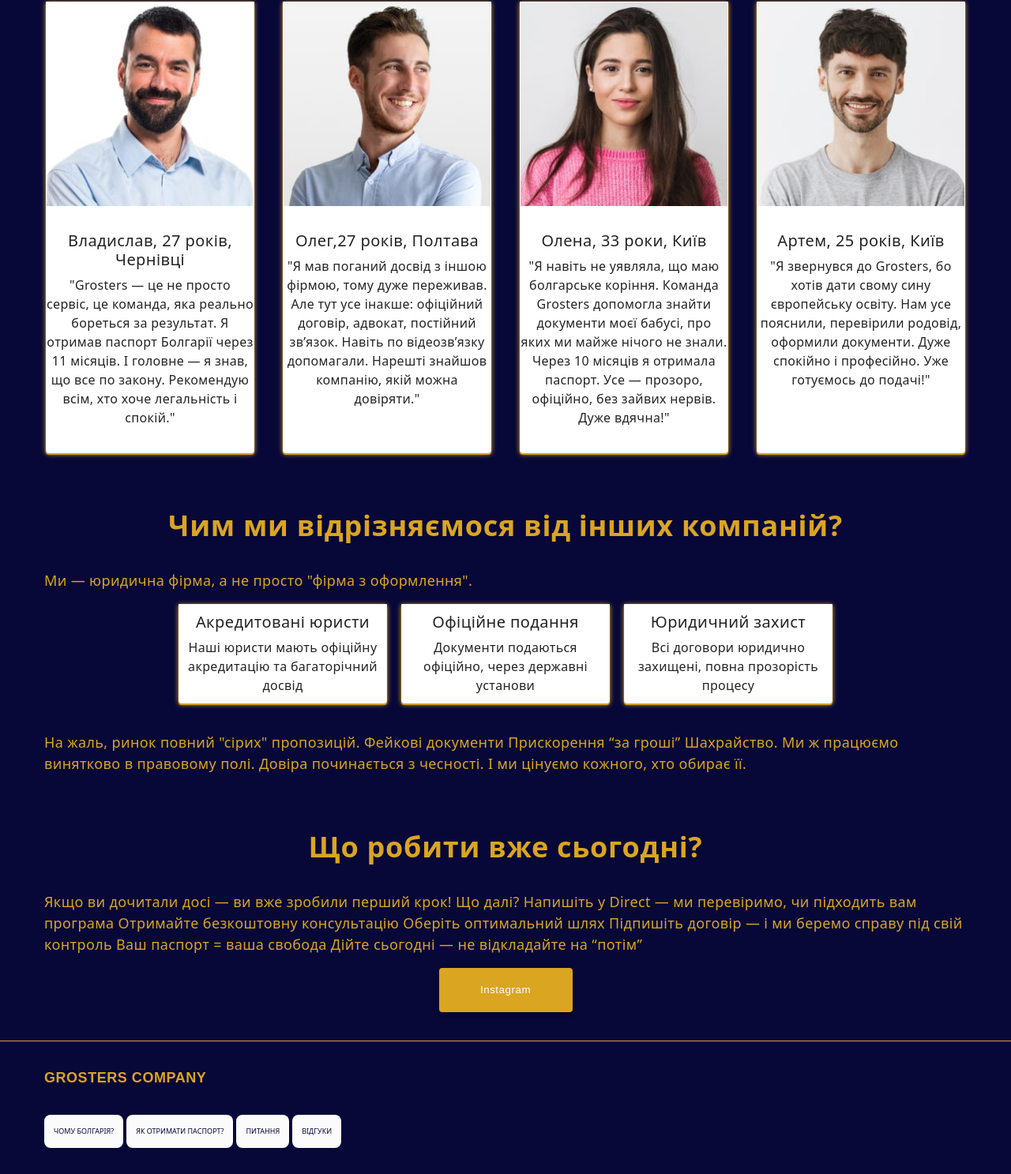
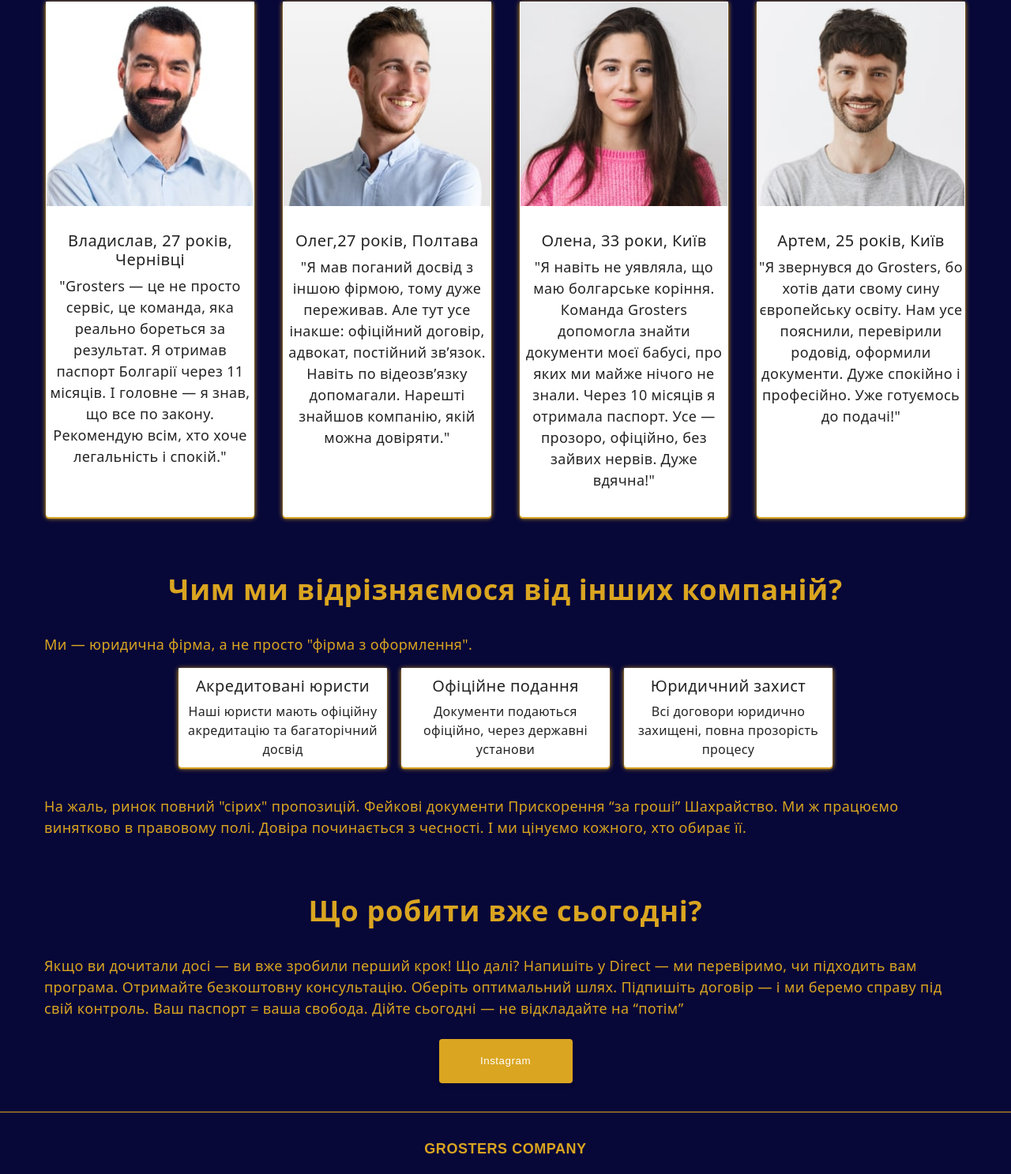
Before and after one commit to AndriiButenko05/project-grosters, a website built with Vite: page src/index.html in a window 1280 px wide. Shown: the part 2572-4059 px from the top of the page at 79% size. Built offline with nearby package versions, Linux system fonts and the light colour scheme.

Commit message:
contimue work

```diff
--- a/src/css/footer.css
+++ b/src/css/footer.css
@@ -4,6 +4,7 @@
 }
 .footer-logo {
   font-family: 'Raleway', sans-serif;
+  text-align: center;
   font-weight: 700;
   font-size: 18px;
   line-height: 117%;
--- a/src/css/reviews.css
+++ b/src/css/reviews.css
@@ -38,7 +38,7 @@
 }
 .reviews-list-text {
   font-weight: 400;
-  font-size: 16px;
+  font-size: 18px;
   line-height: 150%;
   letter-spacing: 0.02em;
   text-align: center;
--- a/src/css/todo.css
+++ b/src/css/todo.css
@@ -15,7 +15,7 @@
   font-size: 18px;
   line-height: 150%;
   letter-spacing: 0.02em;
-  margin-bottom: 16px;
+  margin-bottom: 25px;
 }
 .todo-btn {
   background: #daa520;
--- a/src/partials/footer.html
+++ b/src/partials/footer.html
@@ -2,7 +2,7 @@
   <div class="container">
     <div class="footer-div">
       <div class="footer-h">
-        <a href="/index.html" class="footer-logo">Grosters Company</a>
+        <a href="index.html" class="footer-logo">Grosters Company</a>
         <nav class="footer-nav">
           <ul class="footer-menu">
             <li>
--- a/src/partials/header.html
+++ b/src/partials/header.html
@@ -1,7 +1,7 @@
 <header class="header">
   <div class="container header-container">
     <nav class="navigation-header">
-      <a href="../index.html" class="header-logo">Grosters Company</a>
+      <a href="index.html" class="header-logo">Grosters Company</a>
       <ul class="header-list">
         <li>
           <a href="#section-pluses" class="header-list-item current"
--- a/src/partials/reviews.html
+++ b/src/partials/reviews.html
@@ -4,8 +4,8 @@
     <ul class="reviews-list">
       <li class="reviews-list-item">
         <img
-          srcset="./src/img/team/img-3.jpg 1x, ./src/img/team/img@2x-3.jpg 2x"
-          src="./src/img/team/img-3.jpg"
+          srcset="../img/team/img-3.jpg 1x, ../img/team/img@2x-3.jpg 2x"
+          src="../img/team/img-3.jpg"
           alt="Владислав, 27 років, Чернівці"
           width="264"
           height="260"
--- a/src/partials/todo.html
+++ b/src/partials/todo.html
@@ -3,9 +3,9 @@
     <h2 class="todo-heading">Що робити вже сьогодні?</h2>
     <p class="todo-text">
       Якщо ви дочитали досі — ви вже зробили перший крок! Що далі? Напишіть у
-      Direct — ми перевіримо, чи підходить вам програма Отримайте безкоштовну
-      консультацію Оберіть оптимальний шлях Підпишіть договір — і ми беремо
-      справу під свій контроль Ваш паспорт = ваша свобода Дійте сьогодні — не
+      Direct — ми перевіримо, чи підходить вам програма. Отримайте безкоштовну
+      консультацію. Оберіть оптимальний шлях. Підпишіть договір — і ми беремо
+      справу під свій контроль. Ваш паспорт = ваша свобода. Дійте сьогодні — не
       відкладайте на “потім”
     </p>
     <button type="button" class="todo-btn">
--- a/vite.config.js
+++ b/vite.config.js
@@ -10,7 +10,6 @@
       [command === 'serve' ? 'global' : '_global']: {},
     },
     root: 'src',
-    base: '/project-grosters/',
     build: {
       sourcemap: true,
       rollupOptions: {
```
